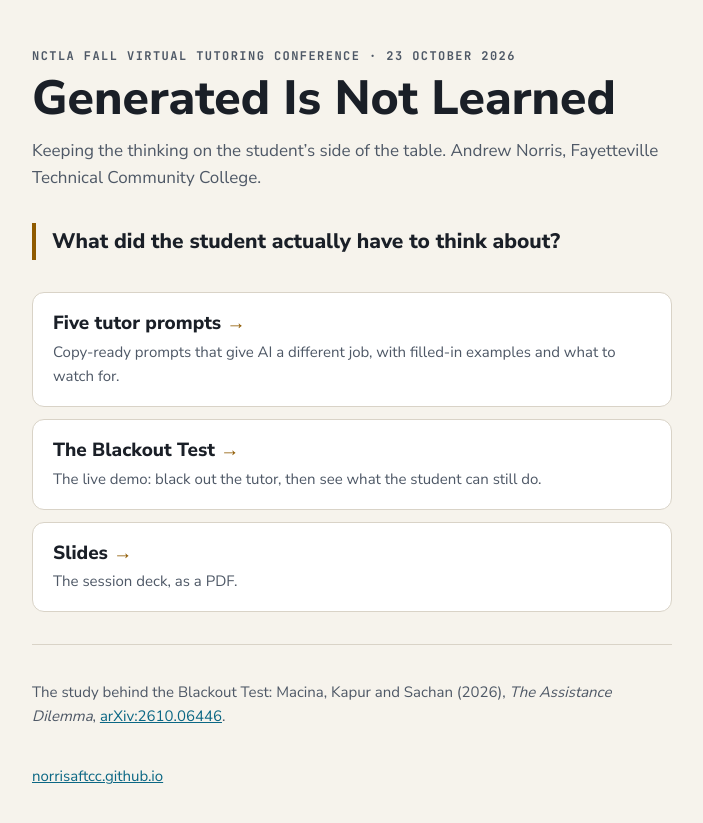
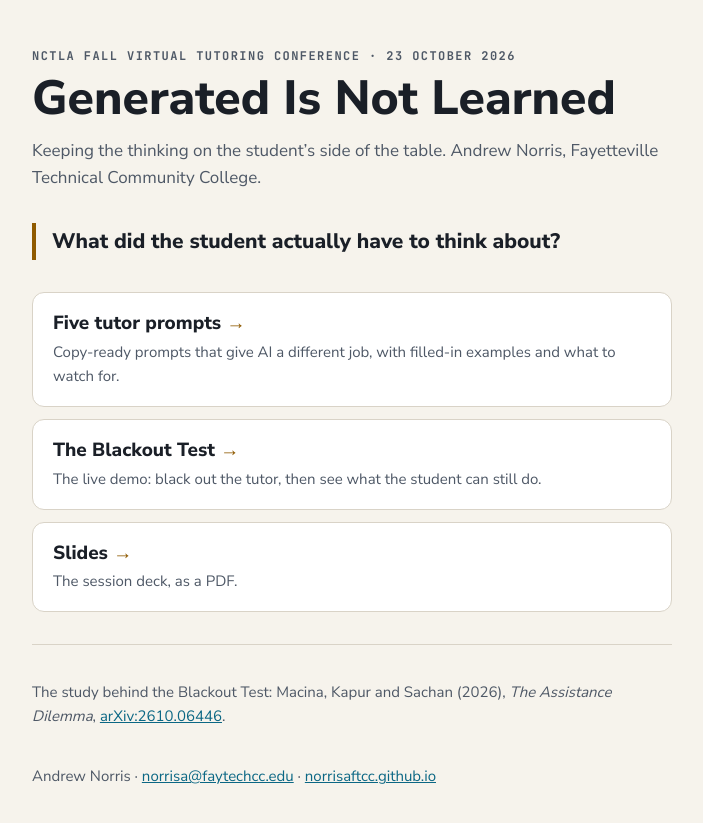
Before and after one commit to norrisaftcc/norrisaftcc.github.io, a Jekyll site: the page nctla/index.html, which Jekyll copies as it is, in a window 1280 px wide. Shown: the top 823 px of the page, without its empty margins (288-991 px from the left). Built offline with Jekyll 4.4.1, drawn with Linux system fonts in a browser that asks for light colours.

Commit message:
NCTLA materials page: add contact details
Co-Authored-By: Claude Opus 5.5 <noreply@anthropic.com>
Claude-Session: https://claude.ai/code/session_01MMEHCq9CzCUs8NUXaRAovs

```diff
--- a/nctla/index.html
+++ b/nctla/index.html
@@ -51,7 +51,7 @@ footer a { color: var(--bot); }
 </ul>
 <footer>
 <p>The study behind the Blackout Test: Macina, Kapur and Sachan (2026), <i>The Assistance Dilemma</i>, <a href="https://arxiv.org/abs/2610.06446">arXiv:2610.06446</a>.</p>
-<p><a href="/">norrisaftcc.github.io</a></p>
+<p>Andrew Norris · <a href="mailto:norrisa@faytechcc.edu">norrisa@faytechcc.edu</a> · <a href="/">norrisaftcc.github.io</a></p>
 </footer>
 </main>
 </body>
```
